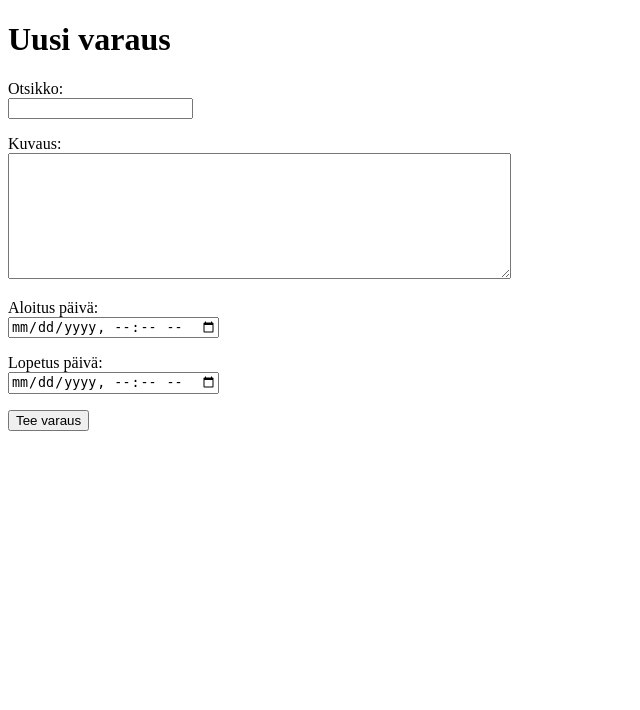
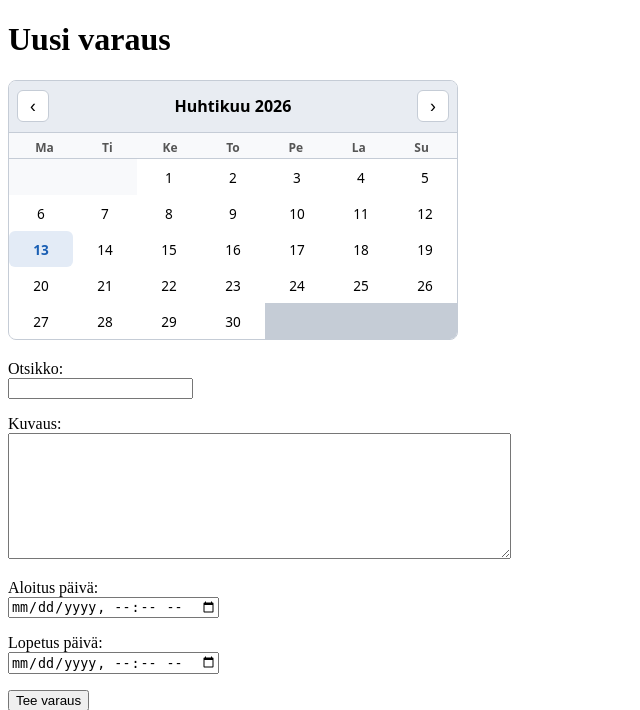
Before and after one commit to WalterAxel/Venevaraus, a Flask app: page /new_reservation in a window 1280 px wide. Shown: the top 710 px of the page, without its empty margins (0-640 px from the left). Run offline with Flask 3, Linux system fonts and the light colour scheme; the visitor is signed in with stand-in values (Sample User, id 1); data comes from the database, SQL or seed files in the repository; data that the repository does not hold is empty.

Commit message:
Add calendar UI with reservations, detail view, and owner edit/delete
Introduce a shared calendar partial with month navigation, booking
highlights, and click-through to reservation detail or a day list when
multiple bookings overlap. New reservation page embeds the calendar with
optional date picking on empty days.

Add routes for viewing, updating, and deleting reservations; restrict
mutations to the creator. Fix user id lookup for creates and harden login
when the username does not exist. Ignore workenv/ for local notes.

```diff
--- a/app.py
+++ b/app.py
@@ -1,30 +1,80 @@
 import sqlite3
 from flask import Flask
-from flask import redirect, render_template, request, session
+from flask import abort, redirect, render_template, request, session, url_for
 from werkzeug.security import check_password_hash, generate_password_hash
 import db
 import config
-import datetime
 
 
 app = Flask(__name__)
 app.secret_key = config.secret_key
 
+
+def get_calendar_reservations():
+    rows = db.query(
+        """
+        SELECT r.id AS reservation_id, r.title, r.start_date, r.end_date, u.username
+        FROM reservations r
+        JOIN users u ON r.user_id = u.id
+        ORDER BY r.start_date
+        """
+    )
+    return [
+        {
+            "id": row["reservation_id"],
+            "title": row["title"],
+            "start": row["start_date"],
+            "end": row["end_date"],
+            "username": row["username"],
+        }
+        for row in rows
+    ]
+
+
+def to_datetime_local(value):
+    if not value:
+        return ""
+    s = str(value).strip().replace(" ", "T")
+    return s[:16] if len(s) >= 16 else s
+
+
+def get_reservation(reservation_id):
+    rows = db.query(
+        """
+        SELECT r.id, r.title, r.description, r.start_date, r.end_date, r.user_id, u.username
+        FROM reservations r
+        JOIN users u ON r.user_id = u.id
+        WHERE r.id = ?
+        """,
+        [reservation_id],
+    )
+    return rows[0] if rows else None
+
+
 @app.route("/")
 def index():
-    return render_template("index.html")
+    return render_template("index.html", reservations=get_calendar_reservations())
 
 @app.route("/new_reservation")
 def new_reservation():
-    return render_template("new_reservation.html")
+    if "username" not in session:
+        return redirect("/login")
+    return render_template(
+        "new_reservation.html", reservations=get_calendar_reservations()
+    )
 
 @app.route("/create_reservation", methods=["POST"])
 def create_reservation():
+    if "username" not in session:
+        return redirect("/login")
     title = request.form["title"]
     description = request.form["description"]
     start_date = request.form["reservation_start"]
     end_date = request.form["reservation_end"]
-    user_id = db.execute("SELECT id FROM users WHERE username = ?", [session["username"]])
+    rows = db.query("SELECT id FROM users WHERE username = ?", [session["username"]])
+    if not rows:
+        return "VIRHE: käyttäjää ei löydy"
+    user_id = rows[0]["id"]
     if start_date > end_date:
         return "VIRHE: Aloituspäivän pitää olla ennen lopetuspäivää"
     elif title == "":
@@ -36,7 +86,91 @@ def create_reservation():
     except sqlite3.IntegrityError:
         return "VIRHE: Varaus epäonnistui"
 
-    return "Varaus tehty"
+    return redirect("/")
+
+@app.route("/reservation/<int:reservation_id>")
+def view_reservation(reservation_id):
+    row = get_reservation(reservation_id)
+    if row is None:
+        abort(404)
+    is_owner = session.get("username") == row["username"]
+    return render_template(
+        "reservation.html",
+        reservation=row,
+        is_owner=is_owner,
+        start_local=to_datetime_local(row["start_date"]),
+        end_local=to_datetime_local(row["end_date"]),
+    )
+
+
+@app.route("/reservations/day/<date_str>")
+def reservations_day(date_str):
+    if len(date_str) != 10 or date_str[4] != "-" or date_str[7] != "-":
+        abort(404)
+    rows = db.query(
+        """
+        SELECT r.id AS reservation_id, r.title, r.start_date, r.end_date, u.username
+        FROM reservations r
+        JOIN users u ON r.user_id = u.id
+        WHERE date(?) BETWEEN date(r.start_date) AND date(r.end_date)
+        ORDER BY r.start_date
+        """,
+        [date_str],
+    )
+    items = [
+        {
+            "id": row["reservation_id"],
+            "title": row["title"],
+            "start": row["start_date"],
+            "end": row["end_date"],
+            "username": row["username"],
+        }
+        for row in rows
+    ]
+    return render_template(
+        "reservations_day.html", date_label=date_str, reservations=items
+    )
+
+
+@app.route("/reservation/<int:reservation_id>/edit", methods=["POST"])
+def edit_reservation(reservation_id):
+    if "username" not in session:
+        return redirect("/login")
+    row = get_reservation(reservation_id)
+    if row is None:
+        abort(404)
+    if row["username"] != session["username"]:
+        return "VIRHE: voit muokata vain omia varauksiasi", 403
+    title = request.form.get("title", "").strip()
+    description = request.form.get("description", "")
+    start_date = request.form.get("reservation_start", "")
+    end_date = request.form.get("reservation_end", "")
+    if not title:
+        return "VIRHE: Varauksen otsikko puuttuu"
+    if start_date > end_date:
+        return "VIRHE: Aloituspäivän pitää olla ennen lopetuspäivää"
+    db.execute(
+        """
+        UPDATE reservations
+        SET title = ?, description = ?, start_date = ?, end_date = ?
+        WHERE id = ?
+        """,
+        [title, description, start_date, end_date, reservation_id],
+    )
+    return redirect(url_for("view_reservation", reservation_id=reservation_id))
+
+
+@app.route("/reservation/<int:reservation_id>/delete", methods=["POST"])
+def delete_reservation(reservation_id):
+    if "username" not in session:
+        return redirect("/login")
+    row = get_reservation(reservation_id)
+    if row is None:
+        abort(404)
+    if row["username"] != session["username"]:
+        return "VIRHE: voit poistaa vain omia varauksiasi", 403
+    db.execute("DELETE FROM reservations WHERE id = ?", [reservation_id])
+    return redirect("/")
 
 @app.route("/register")
 def register():
@@ -57,7 +191,7 @@ def create():
     except sqlite3.IntegrityError:
         return "VIRHE: tunnus on jo varattu"
 
-    return "Tunnus luotu"
+    return redirect("/")
 
 @app.route("/login", methods=["GET", "POST"])
 def login():
@@ -68,7 +202,10 @@ def login():
         password = request.form["password"]
 
         sql = "SELECT password_hash FROM users WHERE username = ?"
-        password_hash = db.query(sql, [username])[0][0]
+        found = db.query(sql, [username])
+        if not found:
+            return "VIRHE: väärä tunnus tai salasana"
+        password_hash = found[0][0]
 
         if check_password_hash(password_hash, password):
             session["username"] = username
--- /dev/null
+++ b/templates/calendar.html
@@ -0,0 +1,286 @@
+<div class="calendar-widget" id="calendar-widget" aria-label="Kalenteri">
+  <div class="calendar-widget__header">
+    <button type="button" class="calendar-widget__nav" id="cal-prev" aria-label="Edellinen kuukausi">‹</button>
+    <h2 class="calendar-widget__title" id="cal-title">Kalenteri</h2>
+    <button type="button" class="calendar-widget__nav" id="cal-next" aria-label="Seuraava kuukausi">›</button>
+  </div>
+  <div class="calendar-widget__weekdays" role="row">
+    <span>Ma</span><span>Ti</span><span>Ke</span><span>To</span><span>Pe</span><span>La</span><span>Su</span>
+  </div>
+  <div class="calendar-widget__grid" id="cal-grid" role="grid"></div>
+</div>
+
+<style>
+  .calendar-widget {
+    --cal-border: #c5ccd6;
+    --cal-bg: #f8f9fb;
+    --cal-header-bg: #e8ecf2;
+    --cal-today: #1a5fb4;
+    --cal-booked: #2d7a4d;
+    max-width: 28rem;
+    margin: 1.25rem 0;
+    border: 1px solid var(--cal-border);
+    border-radius: 8px;
+    overflow: hidden;
+    font-family: system-ui, sans-serif;
+    font-size: 0.9rem;
+  }
+
+  .calendar-widget__header {
+    display: flex;
+    align-items: center;
+    justify-content: space-between;
+    gap: 0.5rem;
+    padding: 0.6rem 0.5rem;
+    background: var(--cal-header-bg);
+    border-bottom: 1px solid var(--cal-border);
+  }
+
+  .calendar-widget__title {
+    margin: 0;
+    font-size: 1rem;
+    font-weight: 600;
+    flex: 1;
+    text-align: center;
+  }
+
+  .calendar-widget__nav {
+    width: 2rem;
+    height: 2rem;
+    border: 1px solid var(--cal-border);
+    border-radius: 6px;
+    background: #fff;
+    cursor: pointer;
+    font-size: 1.1rem;
+    line-height: 1;
+  }
+
+  .calendar-widget__nav:hover {
+    background: #eef1f6;
+  }
+
+  .calendar-widget__weekdays {
+    display: grid;
+    grid-template-columns: repeat(7, 1fr);
+    text-align: center;
+    font-size: 0.75rem;
+    font-weight: 600;
+    color: #555;
+    padding: 0.35rem 0.25rem 0.15rem;
+    background: var(--cal-bg);
+    border-bottom: 1px solid var(--cal-border);
+  }
+
+  .calendar-widget__grid {
+    display: grid;
+    grid-template-columns: repeat(7, 1fr);
+    gap: 0;
+    background: var(--cal-border);
+  }
+
+  .calendar-widget__cell {
+    min-height: 2.25rem;
+    display: flex;
+    align-items: center;
+    justify-content: center;
+    background: #fff;
+    font-size: 0.85rem;
+  }
+
+  .calendar-widget__cell--empty {
+    background: var(--cal-bg);
+  }
+
+  .calendar-widget__cell--booked {
+    background: rgba(45, 122, 77, 0.1);
+  }
+
+  .calendar-widget__day {
+    width: 100%;
+    height: 100%;
+    min-height: 2.25rem;
+    display: flex;
+    align-items: center;
+    justify-content: center;
+    border: none;
+    background: transparent;
+    cursor: default;
+    font: inherit;
+  }
+
+  .calendar-widget__day--pick {
+    cursor: pointer;
+  }
+
+  .calendar-widget__day--pick:hover {
+    background: rgba(26, 95, 180, 0.08);
+    border-radius: 6px;
+  }
+
+  .calendar-widget__day--today {
+    background: rgba(26, 95, 180, 0.12);
+    color: var(--cal-today);
+    font-weight: 700;
+    border-radius: 6px;
+  }
+
+  .calendar-widget__cell--booked .calendar-widget__day--today {
+    box-shadow: inset 0 0 0 2px var(--cal-today);
+  }
+
+  .calendar-widget__day--booked:not(.calendar-widget__day--today) {
+    color: var(--cal-booked);
+    font-weight: 600;
+  }
+
+  .calendar-widget__day--inspect {
+    cursor: pointer;
+  }
+
+  .calendar-widget__day--inspect:hover {
+    text-decoration: underline;
+  }
+</style>
+
+<script>
+  (function () {
+    var monthNames = [
+      "Tammikuu", "Helmikuu", "Maaliskuu", "Huhtikuu", "Toukokuu", "Kesäkuu",
+      "Heinäkuu", "Elokuu", "Syyskuu", "Lokakuu", "Marraskuu", "Joulukuu"
+    ];
+
+    var reservations = {{ reservations | default([]) | tojson }};
+    var pickDates = {{ calendar_pick_dates | default(false) | tojson }};
+
+    var grid = document.getElementById("cal-grid");
+    var titleEl = document.getElementById("cal-title");
+    var now = new Date();
+    var y = now.getFullYear();
+    var m = now.getMonth();
+
+    function mondayFirstOffset(date) {
+      return (date.getDay() + 6) % 7;
+    }
+
+    function pad2(n) {
+      return n < 10 ? "0" + n : String(n);
+    }
+
+    function isoDate(y, mo, d) {
+      return y + "-" + pad2(mo + 1) + "-" + pad2(d);
+    }
+
+    function datePart(isoStr) {
+      if (!isoStr) return "";
+      return isoStr.slice(0, 10);
+    }
+
+    function reservationsForDay(y, mo, d) {
+      var dayStr = isoDate(y, mo, d);
+      return reservations.filter(function (r) {
+        var s = datePart(r.start);
+        var e = datePart(r.end);
+        return dayStr >= s && dayStr <= e;
+      });
+    }
+
+    function bookingTitle(r) {
+      return r.title + " (" + r.username + ")";
+    }
+
+    function render() {
+      titleEl.textContent = monthNames[m] + " " + y;
+      grid.innerHTML = "";
+
+      var first = new Date(y, m, 1);
+      var startPad = mondayFirstOffset(first);
+      var daysInMonth = new Date(y, m + 1, 0).getDate();
+
+      for (var i = 0; i < startPad; i++) {
+        var empty = document.createElement("div");
+        empty.className = "calendar-widget__cell calendar-widget__cell--empty";
+        empty.setAttribute("role", "gridcell");
+        grid.appendChild(empty);
+      }
+
+      var today = new Date();
+      var isThisMonth = today.getFullYear() === y && today.getMonth() === m;
+
+      for (var d = 1; d <= daysInMonth; d++) {
+        var cell = document.createElement("div");
+        cell.className = "calendar-widget__cell";
+        cell.setAttribute("role", "gridcell");
+
+        var dayRes = reservationsForDay(y, m, d);
+        if (dayRes.length) {
+          cell.classList.add("calendar-widget__cell--booked");
+        }
+
+        var btn = document.createElement("button");
+        btn.type = "button";
+        btn.className = "calendar-widget__day";
+        btn.textContent = String(d);
+        btn.setAttribute("tabindex", "-1");
+
+        if (dayRes.length) {
+          btn.classList.add("calendar-widget__day--booked");
+          btn.classList.add("calendar-widget__day--inspect");
+          btn.title = dayRes.map(bookingTitle).join("\n");
+        }
+
+        if (isThisMonth && d === today.getDate()) {
+          btn.classList.add("calendar-widget__day--today");
+        }
+
+        if (pickDates && !dayRes.length) {
+          btn.classList.add("calendar-widget__day--pick");
+        }
+
+        btn.addEventListener("click", function (yy, mm, dd) {
+          return function () {
+            var dr = reservationsForDay(yy, mm, dd);
+            if (dr.length === 1) {
+              window.location.href = "/reservation/" + dr[0].id;
+              return;
+            }
+            if (dr.length > 1) {
+              window.location.href = "/reservations/day/" + isoDate(yy, mm, dd);
+              return;
+            }
+            if (pickDates) {
+              var startEl = document.getElementById("start");
+              var endEl = document.getElementById("end");
+              if (!startEl || !endEl) return;
+              var datePartStr = isoDate(yy, mm, dd);
+              startEl.value = datePartStr + "T09:00";
+              endEl.value = datePartStr + "T17:00";
+            }
+          };
+        }(y, m, d));
+
+        cell.appendChild(btn);
+        grid.appendChild(cell);
+      }
+    }
+
+    document.getElementById("cal-prev").addEventListener("click", function () {
+      m--;
+      if (m < 0) {
+        m = 11;
+        y--;
+      }
+      render();
+    });
+
+    document.getElementById("cal-next").addEventListener("click", function () {
+      m++;
+      if (m > 11) {
+        m = 0;
+        y++;
+      }
+      render();
+    });
+
+    render();
+  })();
+</script>
--- a/templates/index.html
+++ b/templates/index.html
@@ -7,6 +7,9 @@
 
 <body>
   <h1>Venevaraus</h1>
+
+  {% include 'calendar.html' %}
+
   {% if session.username %}
   <p>
     Olet kirjautunut nimellä {{ session.username }}
--- a/templates/new_reservation.html
+++ b/templates/new_reservation.html
@@ -7,6 +7,10 @@
 
 <body>
   <h1>Uusi varaus</h1>
+
+  {% set calendar_pick_dates = true %}
+  {% include 'calendar.html' %}
+
   <form action="/create_reservation" method="post">
     <p>
       Otsikko: <br />
```
Also changed, not shown: templates/reservation.html (+43 -8 lines), templates/reservations_day.html (added, +28 -0 lines), 1 other file.
